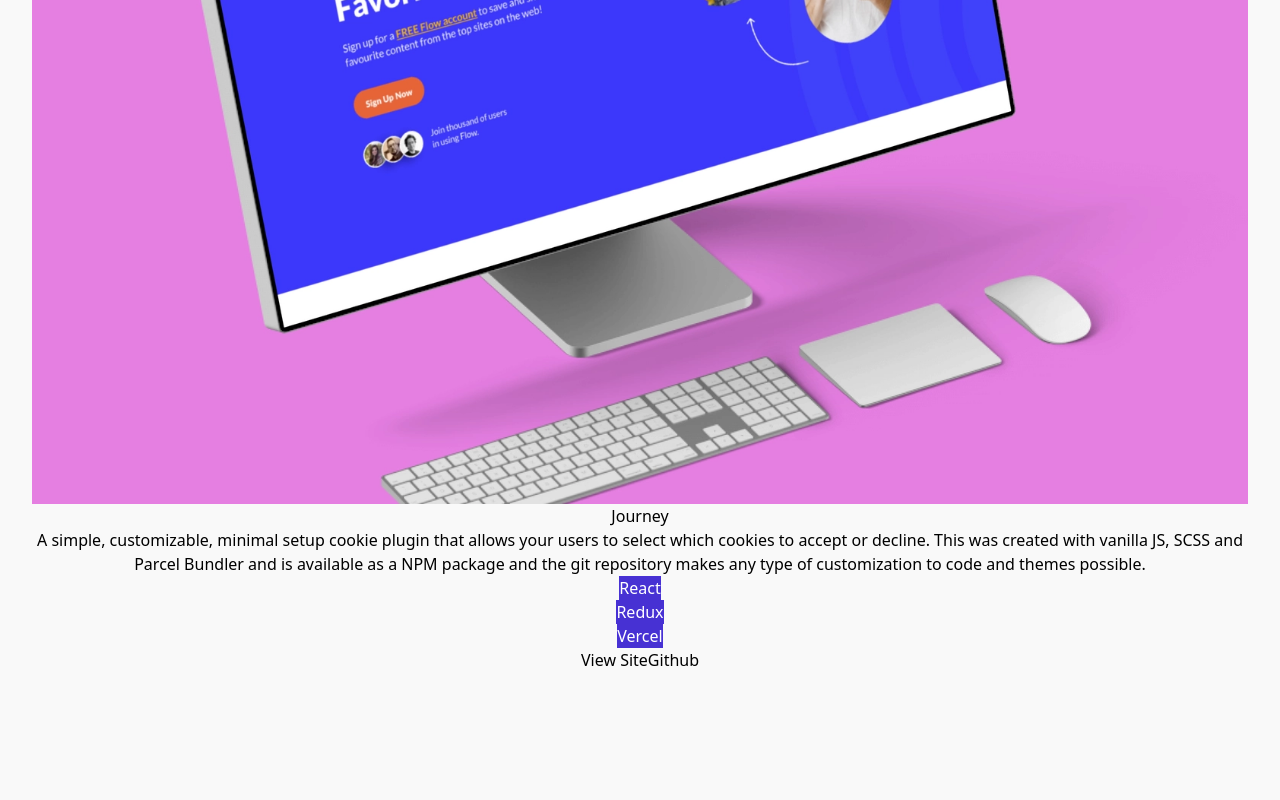
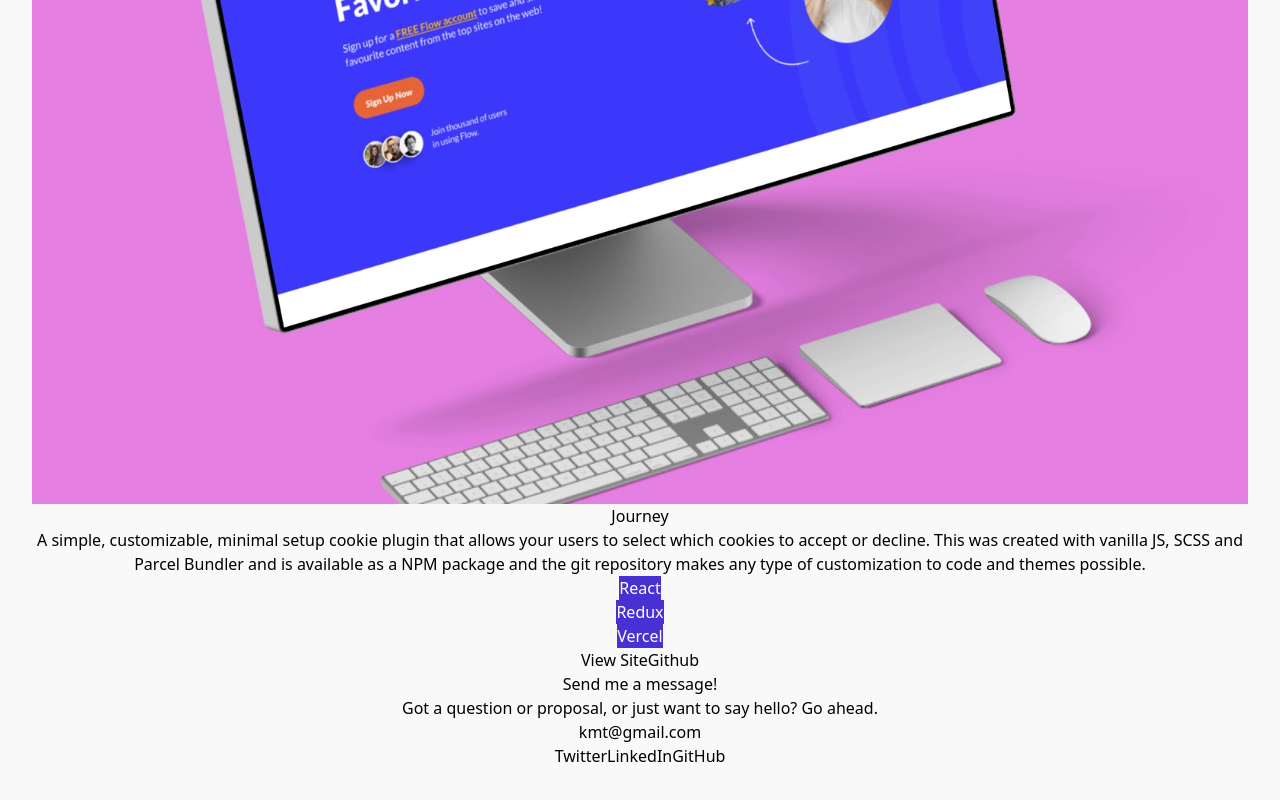
Before and after one commit to Kubra-Yesim-Tatli/My-Website, a React (Vite) app: page / in a window 1280 px wide. Shown: the part 6492-7292 px from the top of the page. Before the commit the page ends 7196 px from the top, so only its background shows below. Built offline with nearby package versions, Linux system fonts and the light colour scheme.

Commit message:
SendMeMessage componenti oluşturuldu

```diff
--- a/src/App.jsx
+++ b/src/App.jsx
@@ -8,6 +8,7 @@ import { LanguageProvider } from './context/LanguageContext'
 import Skills from './component/skills'
 import Profile from './component/profile'
 import Projects from './component/Projects'
+import SendMeMessage from './component/SendMeMessage'
 
 function App() {
 
@@ -21,6 +22,7 @@ function App() {
     <Skills/>
     <Profile/>
     <Projects/>
+    <SendMeMessage/>
 
     </LanguageProvider>
   </ThemeProvider>
--- /dev/null
+++ b/src/component/SendMeMessage.jsx
@@ -0,0 +1,48 @@
+import React from 'react';
+
+const SendMeMessage = () => {
+  return (
+    <section className="bg-[#F9F9F9] py-16">
+      <div className="max-w-4xl mx-auto text-center text-[#4731D3]">
+
+        <h2 className="text-4xl font-bold mb-4">Send me a message!</h2>
+
+
+        <p className="text-lg mb-8 text-[#120B39]">
+          Got a question or proposal, or just want to say hello? Go ahead.
+        </p>
+
+
+        <div className="text-xl mb-8">
+          <a href="mailto:kmt@gmail.com" className="text-[#4731D3] underline">
+            kmt@gmail.com
+          </a>
+        </div>
+
+
+        <div className="flex justify-center space-x-6">
+          <a
+            href="https://twitter.com/yourusername"
+            className="text-[#4731D3] hover:text-[#1DA1F2] transition-colors"
+          >
+            Twitter
+          </a>
+          <a
+            href="https://www.linkedin.com/in/yourusername"
+             className="text-[#4731D3] hover:text-[#0077B5] transition-colors"
+          >
+            LinkedIn
+          </a>
+          <a
+            href="https://github.com/yourusername"
+             className="text-[#4731D3] hover:text-[#333] transition-colors"
+          >
+            GitHub
+          </a>
+        </div>
+      </div>
+    </section>
+  );
+};
+
+export default SendMeMessage;
```
